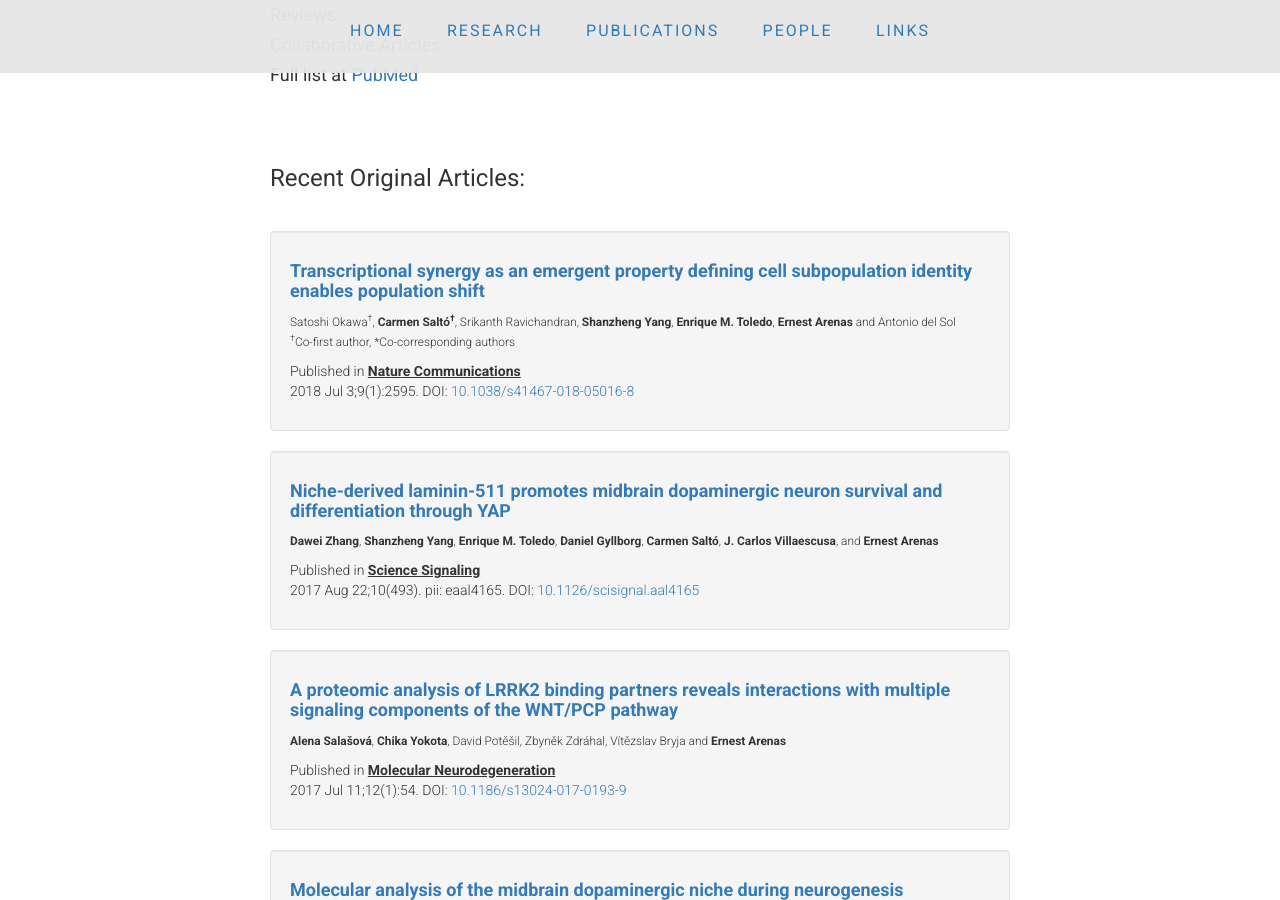
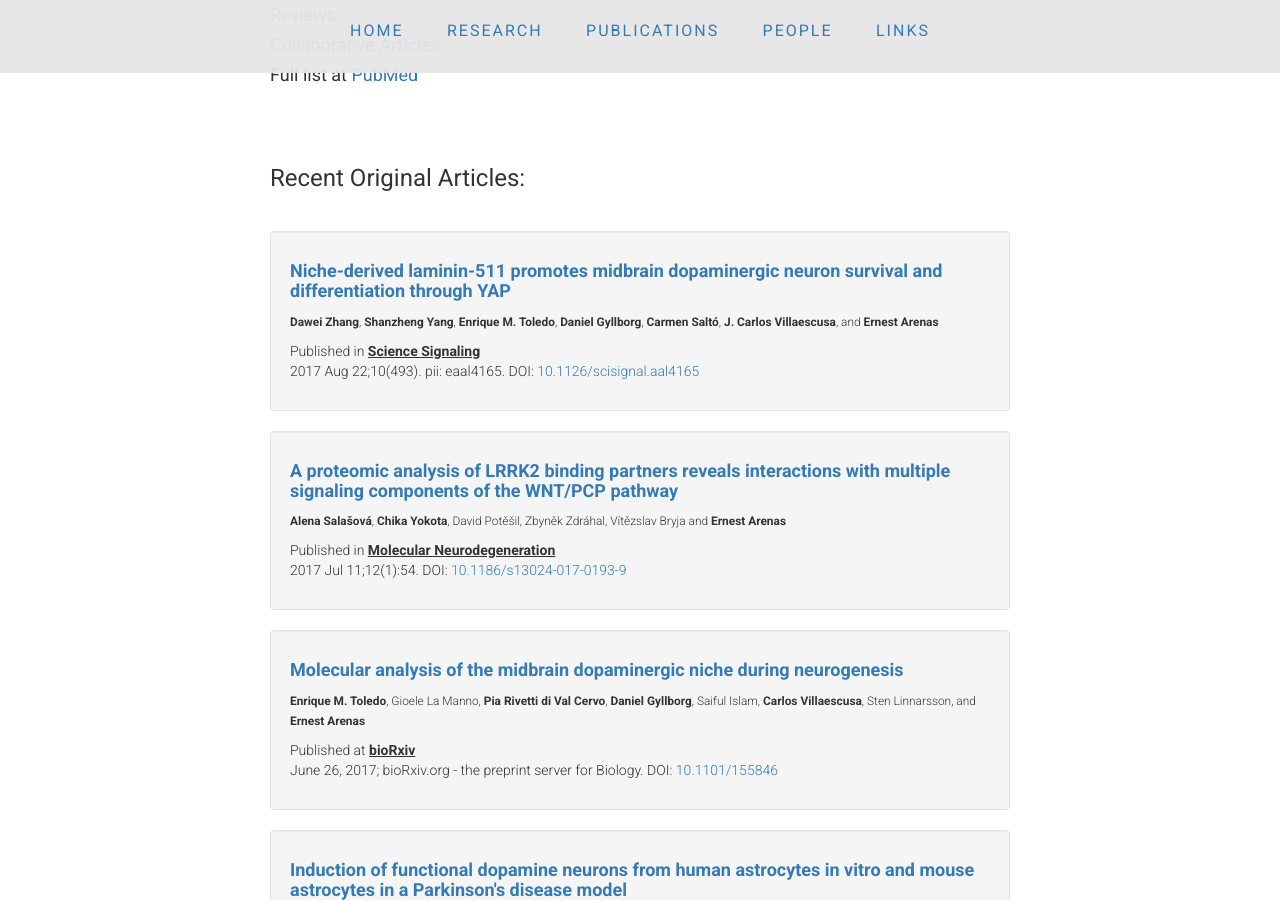
Before and after one commit to ArenasLab/arenaslab.github.io, a Jekyll site: the page publications/index.html, which Jekyll copies as it is, in a window 1280 px wide and 900 px high, scrolled down 450 px. Built offline with Jekyll 4.4.1, drawn with Linux system fonts in a browser that asks for light colours.

Commit message:
Update index.html

```diff
--- a/publications/index.html
+++ b/publications/index.html
@@ -89,26 +89,6 @@ ABOVE IS THE TEMPLATE TO ADD ADDITIONAL PUBLICATIONS -->
           <p>&nbsp;</p>
 
 <!-- START OF ORIGINAL ARTICLES -->
-
-	<div class="well">
-              <li class="media">
-                <div class="media-body">
-                  <h4><b><a href="https://www.ncbi.nlm.nih.gov/pubmed/29968757" target="_blank">Transcriptional synergy as an emergent property defining cell subpopulation identity enables population shift</a></b></h4>
-                  <p></p>
-                  <small>Satoshi Okawa<sup>&#8224;</sup>, <b>Carmen Saltó<sup>&#8224;</sup></b>, Srikanth Ravichandran, <b>Shanzheng Yang</b>, <b>Enrique M. Toledo</b>, <b>Ernest Arenas</b> and Antonio del Sol</small>
-
-                  <p><small><sup>&#8224;</sup>Co-first author, *Co-corresponding authors</small></p>
-                  <p></p>
-                  <p>Published in <strong><u>Nature Communications</u></strong><br>
-                  2018 Jul 3;9(1):2595. DOI: <a href="http://dx.doi.org/10.1038/s41467-018-05016-8" target="_blank">10.1038/s41467-018-05016-8</a></p>
-
-
-                </div>
-              </li>
-            </div>
-
-
-
 
 	    <div class="well">
               <li class="media">
```
